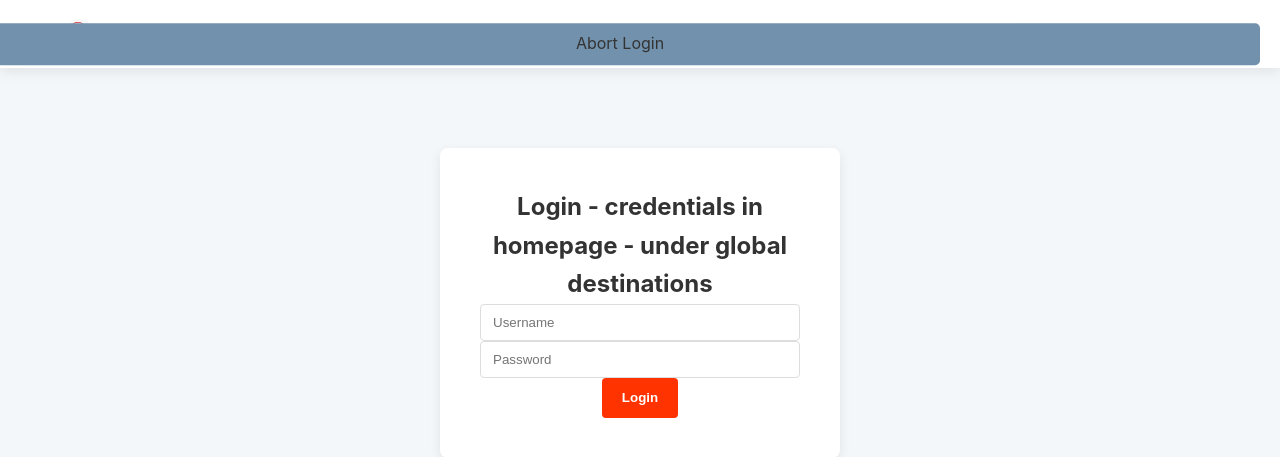
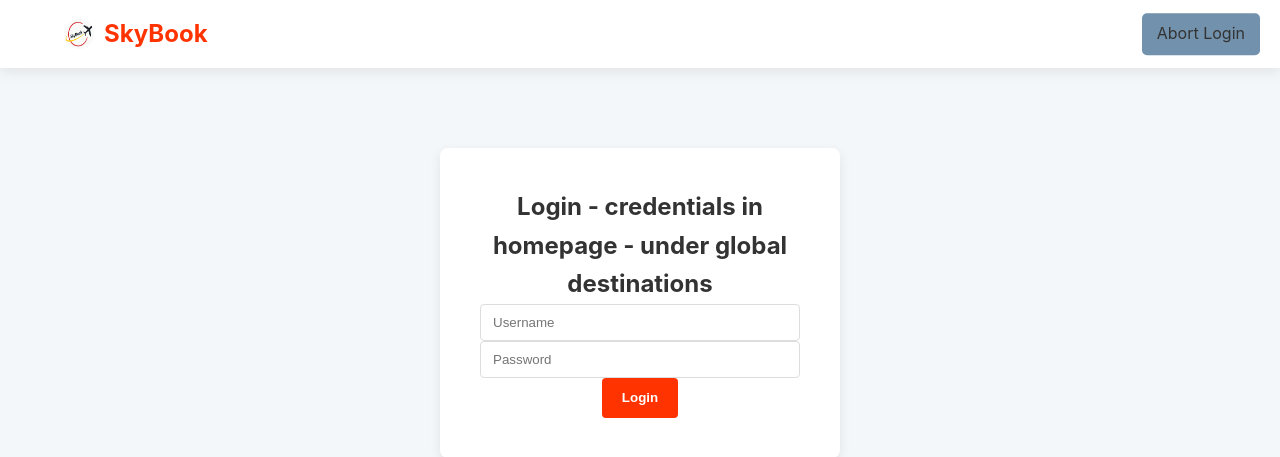
Before and after one commit to sbugniht/databases-project, a PHP site: page /login.php in a window 1280 px wide. Shown: the top 457 px of the page. Run offline with PHP 8.4, Linux system fonts and the light colour scheme.

Commit message:
shudWork

```diff
--- a/public_html/style.css
+++ b/public_html/style.css
@@ -229,9 +229,7 @@ button[type="submit"]:hover {
 
 .abort-button {
     display: inline-block;
-    width: 100%;
     padding: 8px 15px;
-    margin-top: 10px;
     text-align: center;
     text-decoration: none;
     white-space: nowrap;
@@ -246,7 +244,6 @@ button[type="submit"]:hover {
     position: absolute;
     top: 50%;
     right: 20px;
-    left: auto;
     transform: translateY(-50%);
 
 }
```
